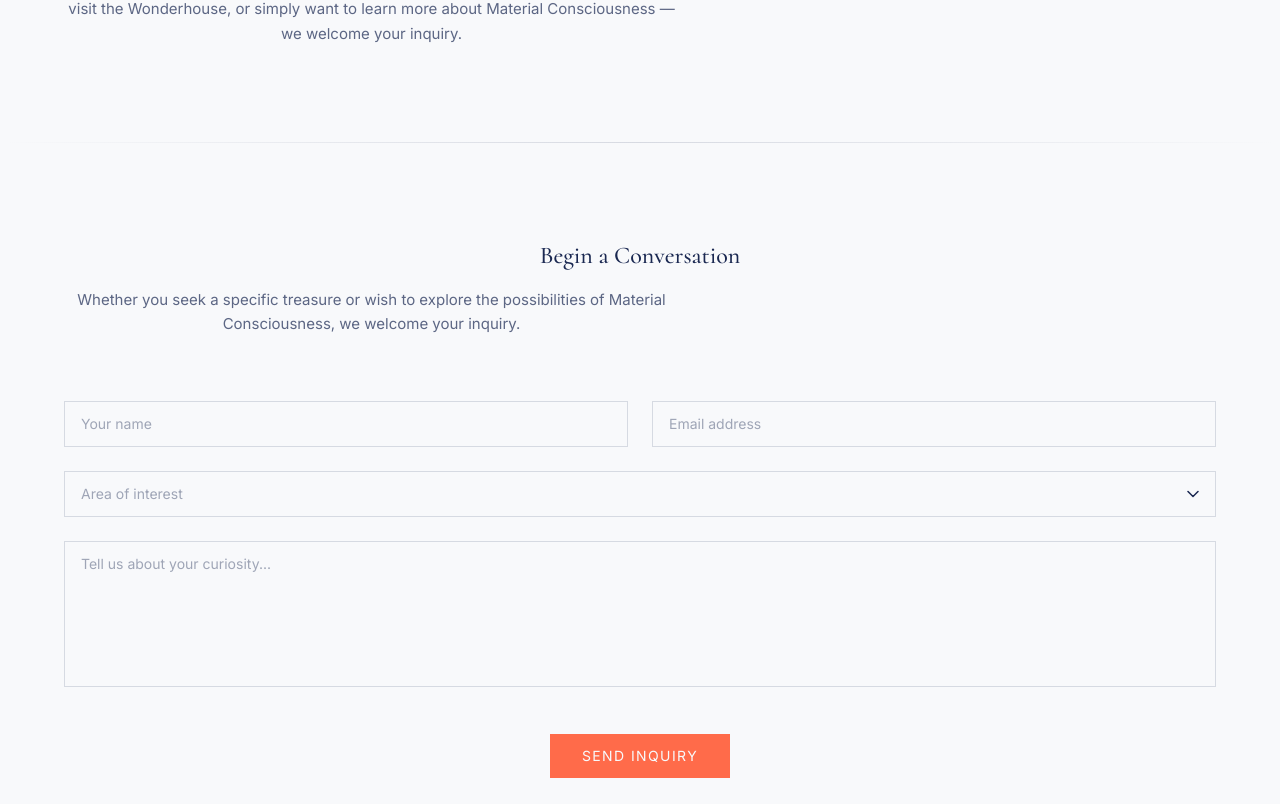
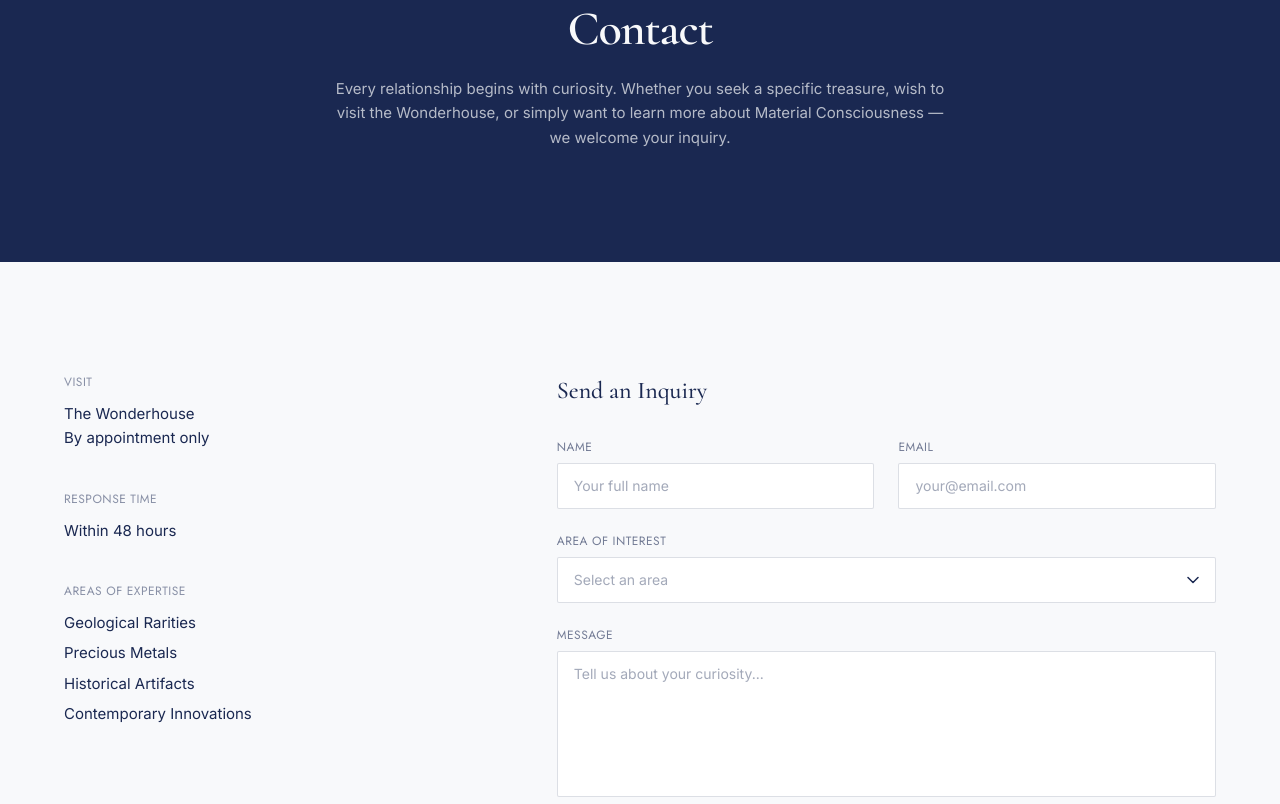
Before and after one commit to sannguyen01/Phaigort, a Next.js app: page /contact in a window 1280 px wide. Shown: the part 236-1040 px from the top of the page. Built offline with nearby package versions, Linux system fonts and the light colour scheme; no server answers.

Commit message:
design: restructure Contact page  two-column layout, visible labels, organized info sidebar

```diff
--- a/src/app/contact/page.tsx
+++ b/src/app/contact/page.tsx
@@ -1,21 +1,70 @@
 import { createMetadata } from "@/lib/metadata";
 import { H1, Body, Caption } from "@/components/ui/Typography";
 import { Container } from "@/components/ui/Container";
-import { Divider } from "@/components/ui/Divider";
 import { ContactForm } from "@/components/sections/ContactForm";
+import { DarkFieldStage } from "@/components/ui/DarkFieldStage";
 
 export const metadata = createMetadata({ title: "Contact", description: "Begin a conversation with Phaigort — inquiries about collections, consultations, and visits.", path: "/contact" });
 
 export default function ContactPage() {
   return (
     <div>
-      <Container className="max-w-3xl text-center">
-        <Caption>Direct Inquiry</Caption>
-        <H1 className="mt-6">Contact</H1>
-        <Body className="mt-8 text-royal-navy/70">Every relationship begins with curiosity. Whether you seek a specific treasure, wish to visit the Wonderhouse, or simply want to learn more about Material Consciousness — we welcome your inquiry.</Body>
+      {/* Hero Banner */}
+      <DarkFieldStage className="py-20 md:py-28 text-center">
+        <Container className="max-w-3xl">
+          <Caption className="text-platinum/60">Direct Inquiry</Caption>
+          <H1 className="mt-6 text-platinum">Contact</H1>
+          <Body className="mt-6 mx-auto text-platinum/70">
+            Every relationship begins with curiosity. Whether you seek a specific treasure,
+            wish to visit the Wonderhouse, or simply want to learn more about Material
+            Consciousness — we welcome your inquiry.
+          </Body>
+        </Container>
+      </DarkFieldStage>
+
+      {/* Two-Column Layout: Info + Form */}
+      <Container className="max-w-5xl py-20 md:py-28">
+        <div className="grid grid-cols-1 lg:grid-cols-5 gap-16 lg:gap-20">
+          {/* Left Column — Contact Info */}
+          <aside className="lg:col-span-2 space-y-10">
+            <div>
+              <h3 className="font-brand text-xs uppercase tracking-widest text-royal-navy/50 mb-3">
+                Visit
+              </h3>
+              <p className="font-body text-[15px] leading-relaxed text-royal-navy">
+                The Wonderhouse<br />
+                By appointment only
+              </p>
+            </div>
+
+            <div>
+              <h3 className="font-brand text-xs uppercase tracking-widest text-royal-navy/50 mb-3">
+                Response Time
+              </h3>
+              <p className="font-body text-[15px] leading-relaxed text-royal-navy">
+                Within 48 hours
+              </p>
+            </div>
+
+            <div>
+              <h3 className="font-brand text-xs uppercase tracking-widest text-royal-navy/50 mb-3">
+                Areas of Expertise
+              </h3>
+              <ul className="font-body text-[15px] leading-relaxed text-royal-navy space-y-1.5">
+                <li>Geological Rarities</li>
+                <li>Precious Metals</li>
+                <li>Historical Artifacts</li>
+                <li>Contemporary Innovations</li>
+              </ul>
+            </div>
+          </aside>
+
+          {/* Right Column — Form */}
+          <div className="lg:col-span-3">
+            <ContactForm />
+          </div>
+        </div>
       </Container>
-      <Divider />
-      <ContactForm />
     </div>
   );
 }
--- a/src/components/sections/ContactForm.tsx
+++ b/src/components/sections/ContactForm.tsx
@@ -1,20 +1,21 @@
 "use client";
 
 import { useState, type FormEvent } from "react";
-import { H3, Body } from "@/components/ui/Typography";
+import { H3 } from "@/components/ui/Typography";
 import { Button } from "@/components/ui/Button";
-import { Container } from "@/components/ui/Container";
 import { cn } from "@/lib/utils";
 
 interface FormData { name: string; email: string; interest: string; message: string; }
 type Status = "idle" | "submitting" | "success" | "error";
 
 const inputClasses = cn(
-  "w-full px-4 py-3 bg-platinum border border-royal-navy/15",
+  "w-full px-4 py-3 bg-white border border-royal-navy/15 rounded-sm",
   "font-body text-sm text-royal-navy placeholder:text-royal-navy/40",
-  "focus:outline-none focus:border-coral/50 transition-colors duration-300",
+  "focus:outline-none focus:border-coral/50 focus:ring-1 focus:ring-coral/20 transition-all duration-300",
   "disabled:opacity-50 disabled:cursor-not-allowed"
 );
+
+const labelClasses = "block font-brand text-xs uppercase tracking-widest text-royal-navy/60 mb-2";
 
 export function ContactForm() {
   const [form, setForm] = useState<FormData>({ name: "", email: "", interest: "", message: "" });
@@ -50,10 +51,11 @@ export function ContactForm() {
 
   if (status === "success") {
     return (
-      <Container className="max-w-2xl">
       <div className="text-center py-16 space-y-4">
         <H3>Thank You</H3>
-          <Body className="text-royal-navy/70">Your inquiry has been received. We will respond within 48 hours.</Body>
+        <p className="font-body text-[15px] text-royal-navy/70">
+          Your inquiry has been received. We will respond within 48 hours.
+        </p>
         <button
           onClick={() => setStatus("idle")}
           className="mt-6 font-body text-sm uppercase tracking-widest text-coral hover:text-coral/80 transition-colors duration-300"
@@ -61,33 +63,66 @@ export function ContactForm() {
           Send Another Inquiry
         </button>
       </div>
-      </Container>
     );
   }
 
   const isSubmitting = status === "submitting";
 
   return (
-    <Container className="max-w-2xl">
-      <div className="text-center mb-16 space-y-4">
-        <H3>Begin a Conversation</H3>
-        <Body className="text-royal-navy/70">Whether you seek a specific treasure or wish to explore the possibilities of Material Consciousness, we welcome your inquiry.</Body>
-      </div>
+    <div>
+      <H3 className="mb-8">Send an Inquiry</H3>
       <form onSubmit={handleSubmit} className="space-y-6" noValidate>
+        {/* Name & Email — side by side */}
         <div className="grid grid-cols-1 md:grid-cols-2 gap-6">
           <div>
-            <label htmlFor="contact-name" className="sr-only">Your name</label>
-            <input id="contact-name" type="text" placeholder="Your name" autoComplete="name" required minLength={2} maxLength={100} disabled={isSubmitting} value={form.name} onChange={(e) => setForm({ ...form, name: e.target.value })} className={inputClasses} />
+            <label htmlFor="contact-name" className={labelClasses}>
+              Name
+            </label>
+            <input
+              id="contact-name"
+              type="text"
+              placeholder="Your full name"
+              autoComplete="name"
+              required
+              minLength={2}
+              maxLength={100}
+              disabled={isSubmitting}
+              value={form.name}
+              onChange={(e) => setForm({ ...form, name: e.target.value })}
+              className={inputClasses}
+            />
           </div>
           <div>
-            <label htmlFor="contact-email" className="sr-only">Email address</label>
-            <input id="contact-email" type="email" placeholder="Email address" autoComplete="email" required disabled={isSubmitting} value={form.email} onChange={(e) => setForm({ ...form, email: e.target.value })} className={inputClasses} />
+            <label htmlFor="contact-email" className={labelClasses}>
+              Email
+            </label>
+            <input
+              id="contact-email"
+              type="email"
+              placeholder="your@email.com"
+              autoComplete="email"
+              required
+              disabled={isSubmitting}
+              value={form.email}
+              onChange={(e) => setForm({ ...form, email: e.target.value })}
+              className={inputClasses}
+            />
           </div>
         </div>
+
+        {/* Area of Interest */}
         <div>
-          <label htmlFor="contact-interest" className="sr-only">Area of interest</label>
-          <select id="contact-interest" disabled={isSubmitting} value={form.interest} onChange={(e) => setForm({ ...form, interest: e.target.value })} className={cn(inputClasses, !form.interest && "text-royal-navy/40")}>
-            <option value="">Area of interest</option>
+          <label htmlFor="contact-interest" className={labelClasses}>
+            Area of Interest
+          </label>
+          <select
+            id="contact-interest"
+            disabled={isSubmitting}
+            value={form.interest}
+            onChange={(e) => setForm({ ...form, interest: e.target.value })}
+            className={cn(inputClasses, !form.interest && "text-royal-navy/40")}
+          >
+            <option value="">Select an area</option>
             <option value="geological-rarities">Geological Rarities</option>
             <option value="precious-metals">Precious Metals</option>
             <option value="historical-artifacts">Historical Artifacts</option>
@@ -95,20 +130,41 @@ export function ContactForm() {
             <option value="general">General Inquiry</option>
           </select>
         </div>
+
+        {/* Message */}
         <div>
-          <label htmlFor="contact-message" className="sr-only">Your message</label>
-          <textarea id="contact-message" placeholder="Tell us about your curiosity..." rows={6} required minLength={10} maxLength={2000} disabled={isSubmitting} value={form.message} onChange={(e) => setForm({ ...form, message: e.target.value })} className={cn(inputClasses, "resize-none")} />
+          <label htmlFor="contact-message" className={labelClasses}>
+            Message
+          </label>
+          <textarea
+            id="contact-message"
+            placeholder="Tell us about your curiosity..."
+            rows={6}
+            required
+            minLength={10}
+            maxLength={2000}
+            disabled={isSubmitting}
+            value={form.message}
+            onChange={(e) => setForm({ ...form, message: e.target.value })}
+            className={cn(inputClasses, "resize-none")}
+          />
         </div>
+
+        {/* Error */}
         {status === "error" && (
-          <p role="alert" className="font-body text-sm text-coral text-center">{errorMsg}</p>
+          <p role="alert" className="font-body text-sm text-coral">
+            {errorMsg}
+          </p>
         )}
-        <div className="text-center pt-4">
+
+        {/* Submit — left-aligned */}
+        <div className="pt-2">
           <Button type="submit" disabled={isSubmitting}>
             {isSubmitting ? "Sending..." : "Send Inquiry"}
           </Button>
         </div>
       </form>
-    </Container>
+    </div>
   );
 }
 
```
Lines whose indentation alone changed are shown as unchanged.
